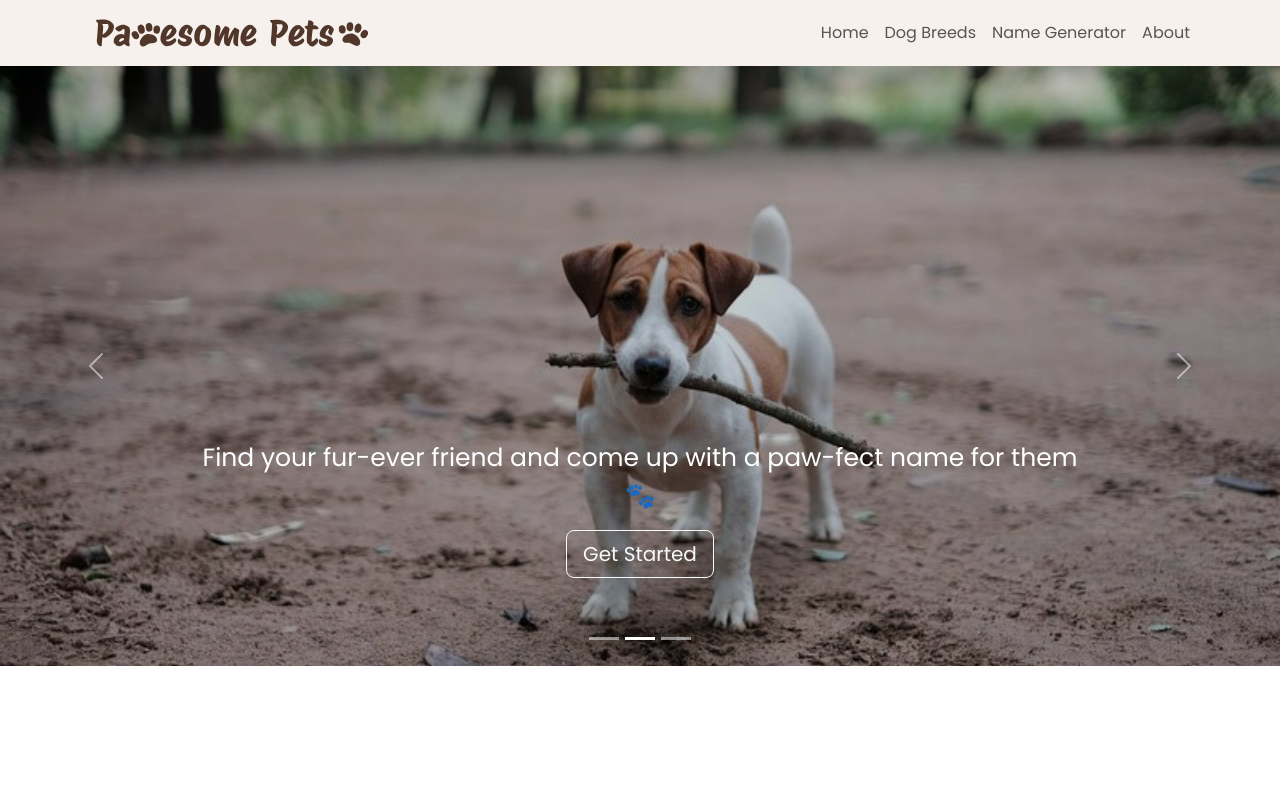
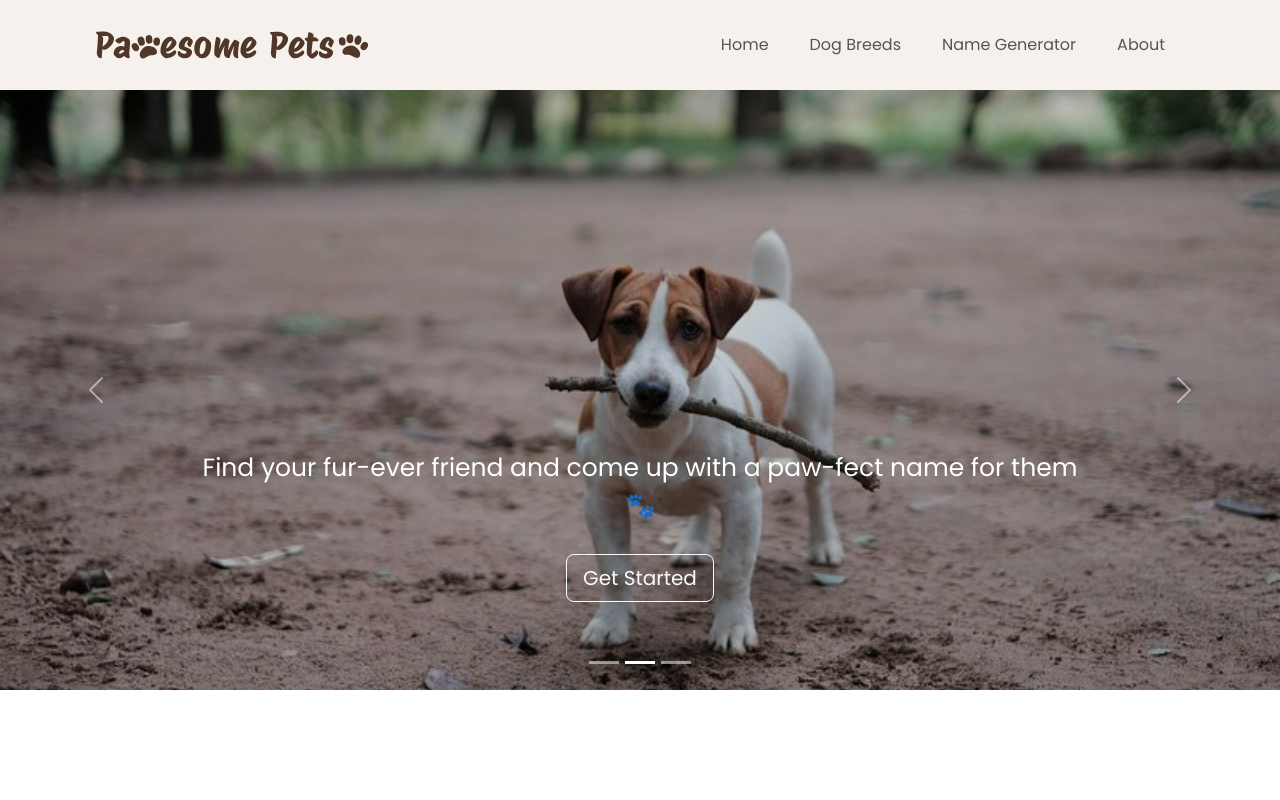
Before and after one commit to rosiegalezia/pawsome-pets, a React (Vite) app: page / in a window 1280 px wide. Shown: the top 800 px of the page. Built offline with nearby package versions, Linux system fonts and the light colour scheme.

Commit message:
navlink space updated

```diff
--- a/src/Components/Components.css
+++ b/src/Components/Components.css
@@ -112,7 +112,6 @@ body {
 .c-item {
     height: 600px;
     background: black;
-    /* padding-top:30px; */
 }
 
 .carousel-img {
@@ -129,6 +128,7 @@ body {
 .carouselP {
     font-size: 25px;
     font-family: poppins !important;
+    margin-bottom: 30px;
 }
 
 .carouselWelcome {
@@ -136,3 +136,11 @@ body {
     font-family: poppins !important;
     margin-bottom: 30px;
 }
+
+.nav-link {
+    margin-right: 25px;
+}
+
+.navbar {
+    padding: 20px!important;
+}
```
